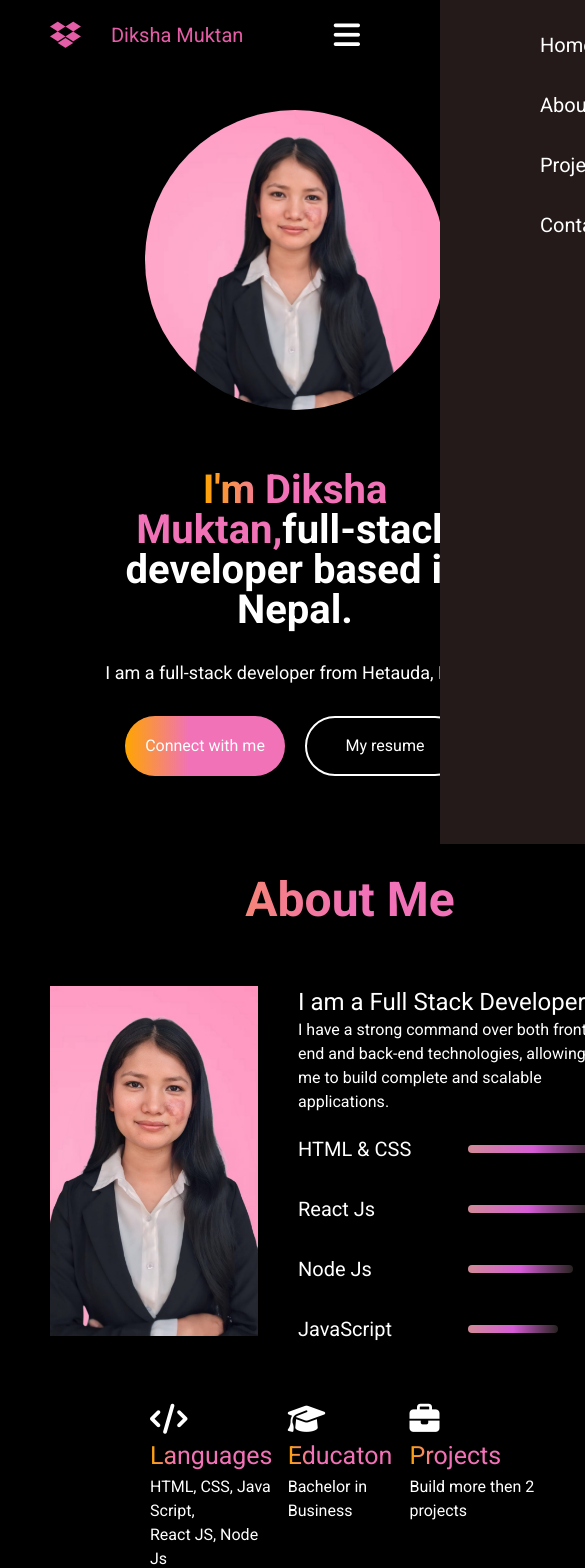
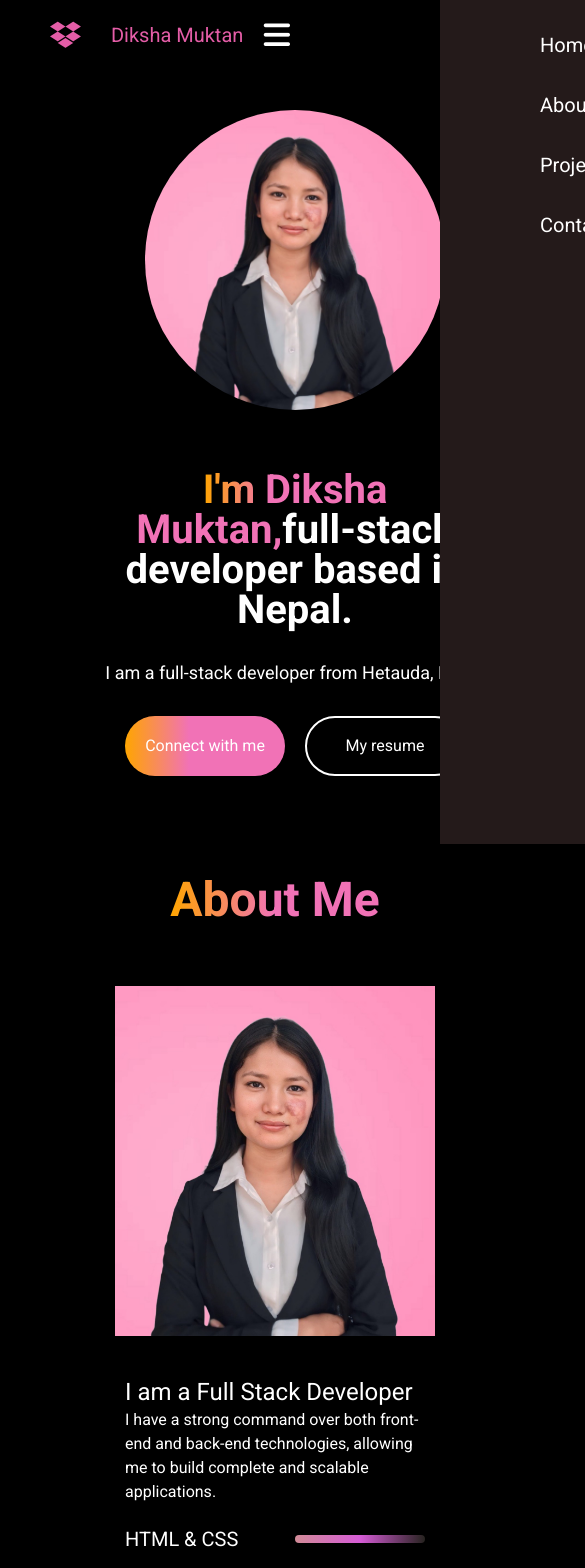
Before and after one commit to dikshamuktan/new-portfolio, a React (Vite) app in the folder frontend/: page / in a window 390 px wide. Shown: the top 1568 px of the page, 585 px wide, since content can reach past the window. Built offline with nearby package versions, Linux system fonts and the light colour scheme.

Commit message:
few changes made

```diff
--- a/frontend/src/components/About.css
+++ b/frontend/src/components/About.css
@@ -117,15 +117,23 @@
 
 @media (max-width: 425px) {
   .aboutpage {
+    overflow: hidden;
     display: flex;
     margin-left: 50px;
-    width: 600px;
+    width: 100%;
     height: 100%;
     margin-top: 100px;
+    margin-left: 80px;
+    align-items: center;
   }
-
+  .about-top {
+    display: flex;
+    gap: 40px;
+    flex-direction: column;
+    align-items: center;
+  }
   .second-img {
-    width: 13rem;
+    width: 20rem;
     height: 350px;
   }
 
--- a/frontend/src/components/Hero.css
+++ b/frontend/src/components/Hero.css
@@ -92,6 +92,7 @@ span {
 }
 @media (max-width: 425px) {
   .hero {
+    overflow: hidden;
     width: 100%;
     height: 100%;
     justify-content: center;
--- a/frontend/src/components/Navbar.css
+++ b/frontend/src/components/Navbar.css
@@ -86,3 +86,8 @@
     gap: 30px;
   }
 }
+@media (max-width: 425px) {
+  .nav-open {
+    right: 100px;
+  }
+}
--- a/frontend/src/components/contact.css
+++ b/frontend/src/components/contact.css
@@ -60,20 +60,21 @@ textarea {
   }
 }
 
-@media (max-width: 640px) {
+@media (max-width: 425px) {
   .contact {
-    width: 600px;
+    width: 100%;
     justify-content: center;
     align-items: center;
+    height: 100%;
   }
   .contact-right {
     display: flex;
-
     margin-right: 20px;
-    width: 270px;
+    width: 200px;
   }
   .contact-left {
-    width: 250px;
+    width: 200px;
+    margin-left: 60px;
   }
   .contact-right input {
     height: 40px;
--- a/frontend/src/components/mywork.css
+++ b/frontend/src/components/mywork.css
@@ -48,14 +48,20 @@
 }
 
 @media (max-width: 425px) {
-  .project_one {
-    width: 150px;
-    height: 300px;
-  }
-
   .projects {
     width: 600px;
     margin: 10px 20px;
+    height: 100%;
+    justify-content: center;
+  }
+  .project_one {
+    height: 300px;
+    width: 350px;
+  }
+  .my_projects {
+    width: 300px;
+    display: flex;
+    flex-direction: column;
   }
 }
 @media (max-width: 375px) {
```
